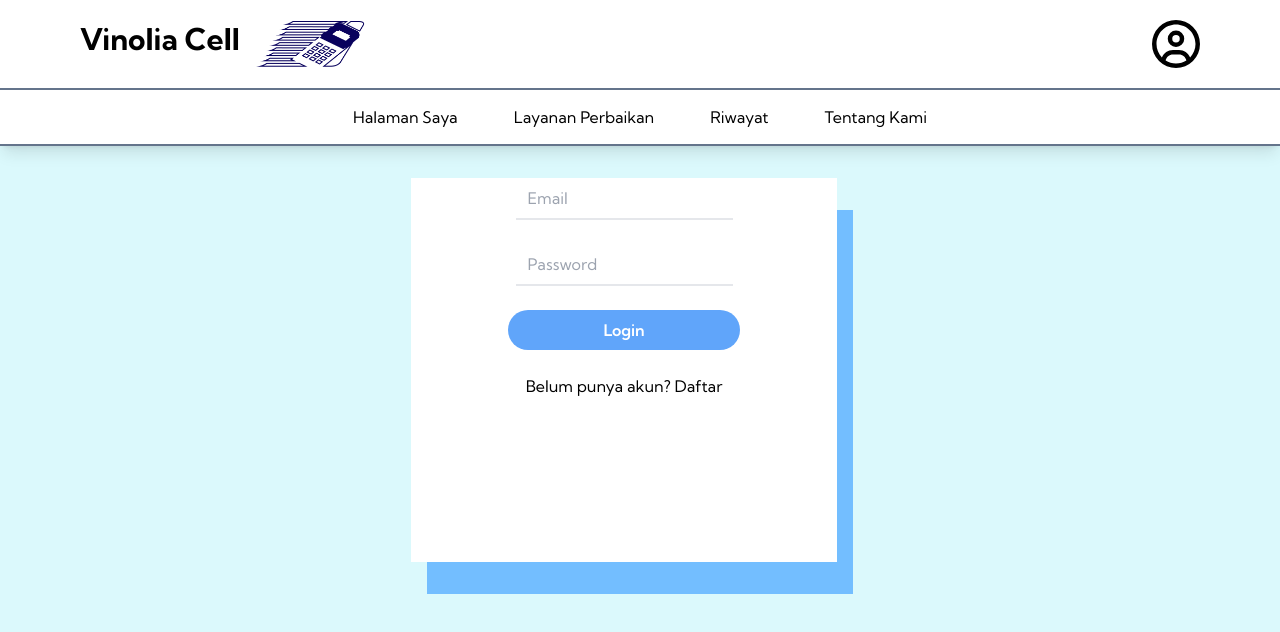
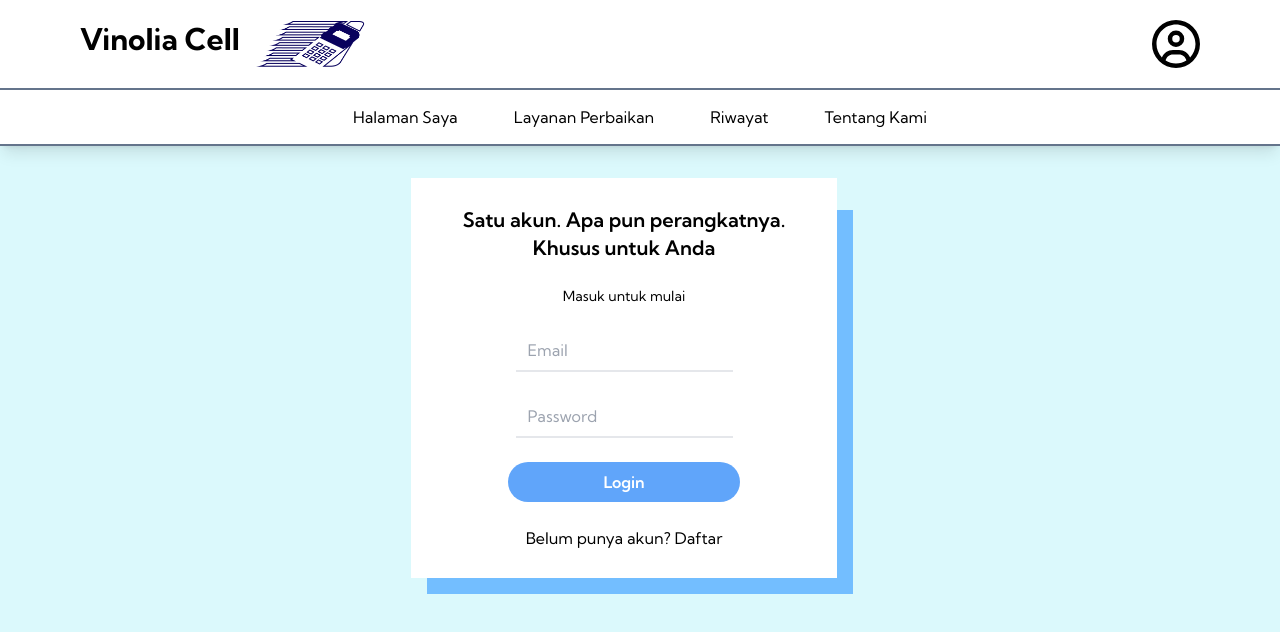
Before and after one commit to amelia-iky/vinoliacell-frontend, a React (Vite) app: page /signin in a window 1280 px wide. Shown: the top 632 px of the page. Built offline with nearby package versions, Linux system fonts and the light colour scheme.

Commit message:
update header form

```diff
--- a/src/pages/Signin.jsx
+++ b/src/pages/Signin.jsx
@@ -10,7 +10,11 @@ const Signin = () => {
   return (
     <>
       <Navbar />
-      <Form onSubmit={handleSignin}>
+      <Form className='py-7' onSubmit={handleSignin}>
+        <h1 className='text-xl font-semibold text-center'>
+          Satu akun. Apa pun perangkatnya. Khusus untuk Anda
+        </h1>
+        <p className='text-sm'>Masuk untuk mulai</p>
         <input
           type='email'
           placeholder='Email'
```
